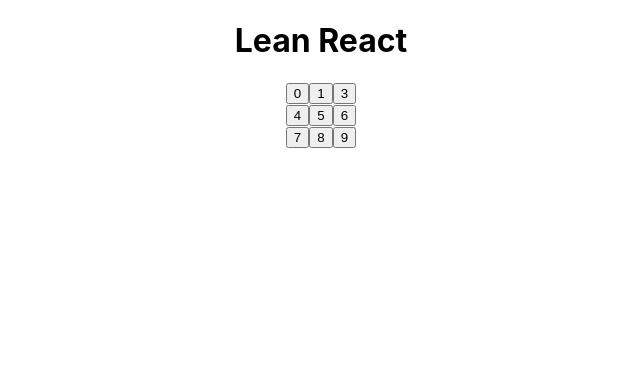
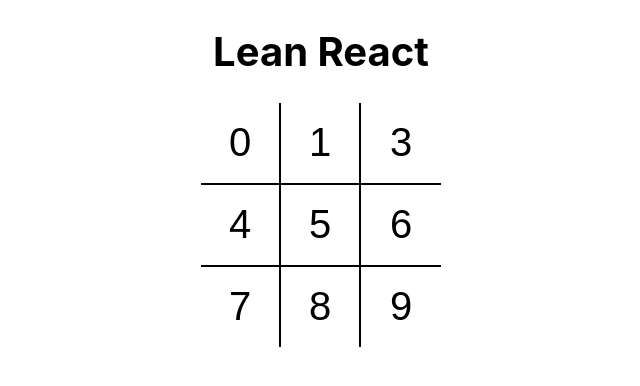
Before and after one commit to ybeliaev/tic-tac-toe, a React (Create React App) app: page / in a window 1280 px wide. Shown: the top 386 px of the page, without its empty margins (319-959 px from the left). Built offline with nearby package versions, Linux system fonts and the light colour scheme.

Commit message:
sass, get root styles

```diff
--- a/package.json
+++ b/package.json
@@ -34,5 +34,8 @@
       "last 1 firefox version",
       "last 1 safari version"
     ]
+  },
+  "devDependencies": {
+    "sass": "^1.29.0"
   }
 }
--- a/src/App.css
+++ /dev/null
@@ -1,3 +0,0 @@
-.App {
-  text-align: center;
-}
--- a/src/App.js
+++ b/src/App.js
@@ -1,9 +1,9 @@
-import './App.css';
+import './styles/root.scss';
 import Board from './components/Board';
 
 function App() {
   return (
-    <div className="App">
+    <div className="app">
         <h1>Lean React</h1>
         <Board/>
     </div>
--- a/src/components/Board.jsx
+++ b/src/components/Board.jsx
@@ -3,18 +3,18 @@
 
 const Board = () => {
   return (
-    <div>
-      <div>
+    <div className="board">
+      <div className="board-row">
         <Square value={0} />
         <Square value={1} />
         <Square value={3} />
       </div>
-      <div>
+      <div className="board-row">
         <Square value={4} />
         <Square value={5} />
         <Square value={6} />
       </div>
-      <div>
+      <div className="board-row">
         <Square value={7} />
         <Square value={8} />
         <Square value={9} />
--- a/src/components/Square.jsx
+++ b/src/components/Square.jsx
@@ -1,7 +1,11 @@
 import React from "react";
 
-const Square = ({ value }) => {
-  return <button type="button">{value}</button>;
+const Square = ({ value, children }) => {
+  return (
+    <button type="button" className="square">
+      {value}
+    </button>
+  );
 };
 
 export default Square;
--- /dev/null
+++ b/src/styles/root.scss
@@ -0,0 +1,43 @@
+body {
+    padding: 0;
+    margin: 0;
+  }
+
+  button {
+    background: none;
+    border: none;
+    outline: none;
+    &:hover {
+     cursor: pointer;
+    }
+  }
+
+  .app {
+    font-size: 20px;
+    display: flex;
+    flex-direction: column;
+    align-items: center;
+  }
+
+  .board {
+    .board-row {
+      display: flex;
+      flex-direction: row;
+      border-bottom: 2px solid #000;
+      &:last-child {
+        border-bottom: none;
+      }
+      .square {
+        width: 80px;
+        height: 80px;
+        border-right: 2px solid #000;
+        font-size: 2.5rem;
+        padding: 0;
+        overflow: hidden;
+        transition: all 0.2s;
+        &:last-child {
+          border-right: none;
+        }
+      }
+    }
+  }
```
Also changed, not shown: 1 other file (tests, documents, lock files or other folders).
